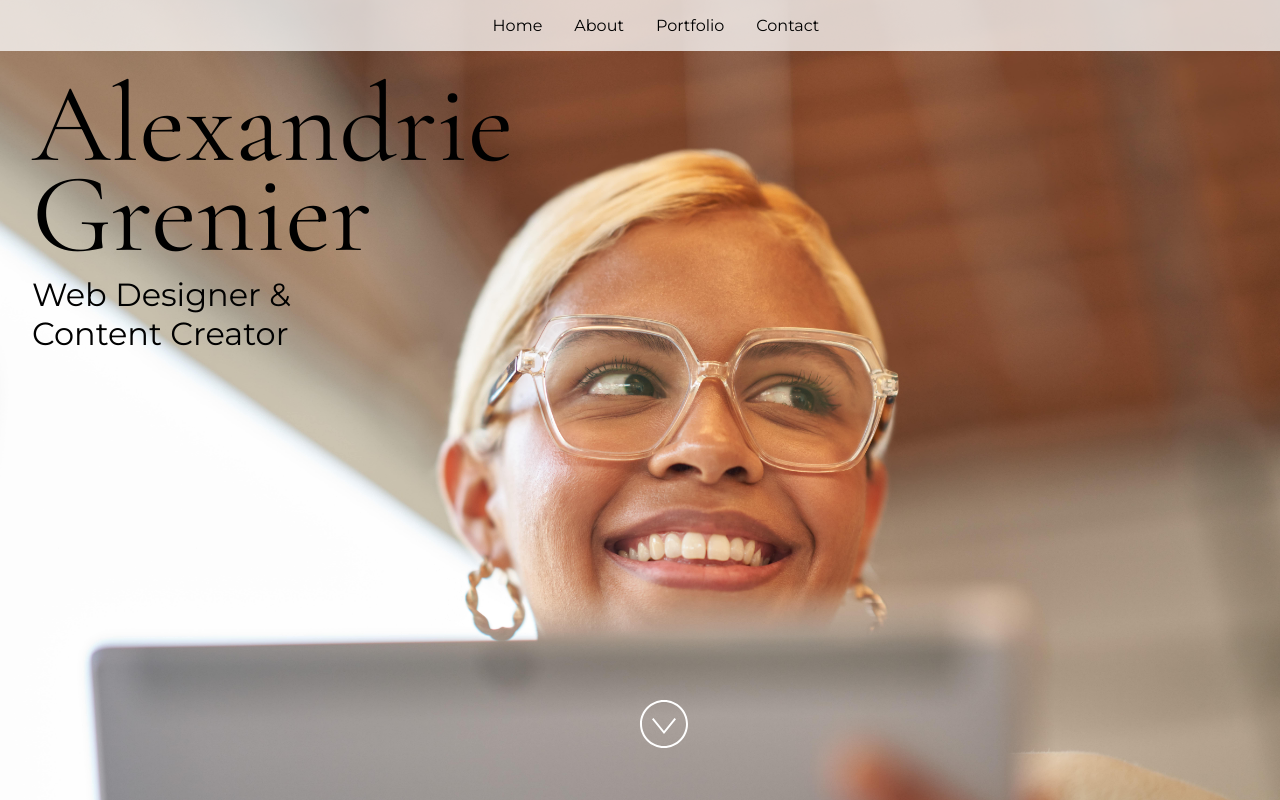
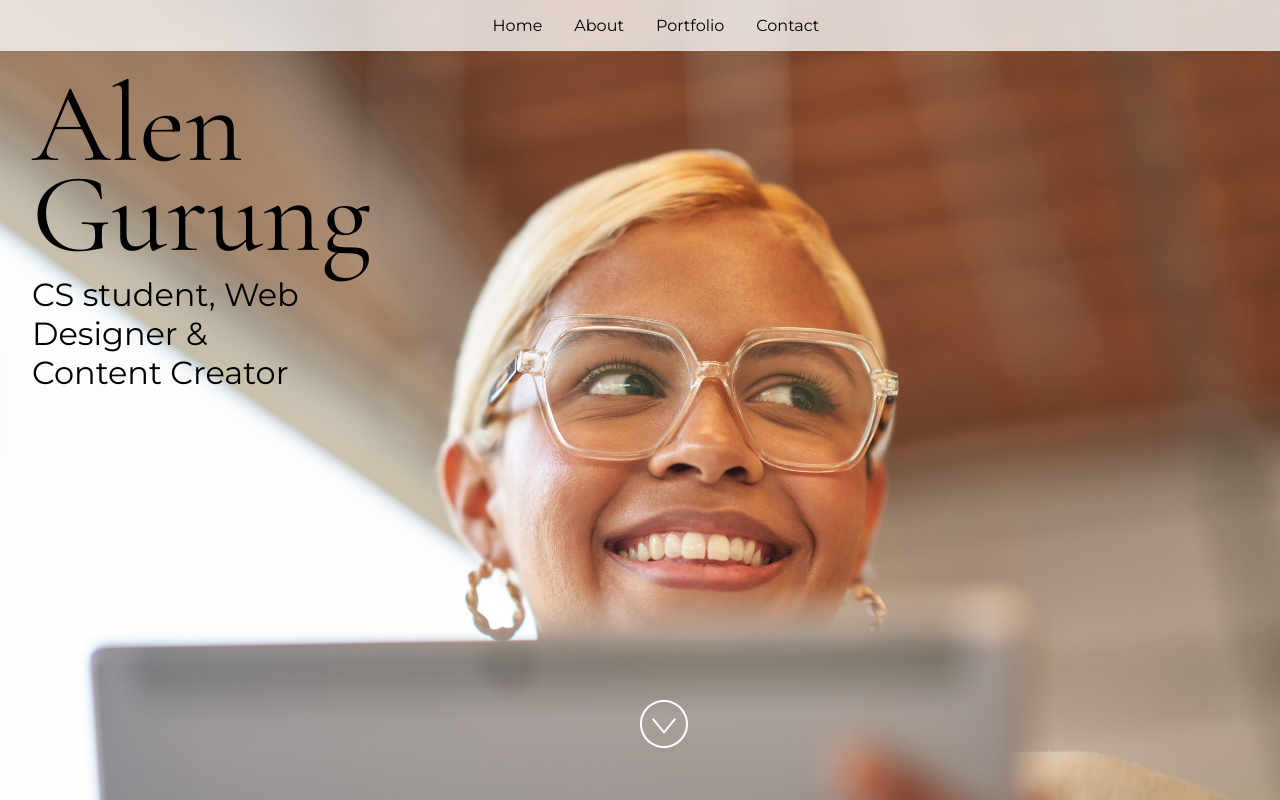
Before and after one commit to alen-gurung/portfolio, a React (Vite) app: page / in a window 1280 px wide. Built offline with nearby package versions, Linux system fonts and the light colour scheme.

Commit message:
publishing my portfolio static website

```diff
--- a/package.json
+++ b/package.json
@@ -3,11 +3,11 @@
   "version": "1.0.0",
   "description": "Educator JS Codespace Template",
   "source": "src/index.html",
-  "homepage": "https://github.com/microsoft/codespaces-teaching-template-js#readme",
+  "homepage": "http://{alen-gurung}.github.io/{portfolio}",
   "scripts": {
     "start": "parcel",
     "build": "parcel build",
-    "build-gh": "parcel build --public-url 'https://{github-username}.github.io/{repo-name}'",
+    "build-gh": "parcel build --public-url 'https://{alen-gurung}.github.io/{portfolio}'",
     "predeploy": "npm run build-gh",
     "deploy": "gh-pages -d dist"
   },
--- a/src/App.jsx
+++ b/src/App.jsx
@@ -24,15 +24,15 @@ import "./styles.css";
  * If you don't have one of the social sites listed, leave it as an empty string.
  */
 const siteProps = {
-  name: "Alexandrie Grenier",
-  title: "Web Designer & Content Creator",
+  name: "Alen Gurung",
+  title: "CS student, Web Designer & Content Creator",
   email: "alex@example.com",
-  gitHub: "microsoft",
-  instagram: "microsoft",
-  linkedIn: "satyanadella",
+  gitHub: "alen-gurung",
+  instagram: "alen_gurung",
+  linkedIn: "",
   medium: "",
-  twitter: "microsoft",
-  youTube: "Code",
+  twitter: "",
+  youTube: "",
 };
 
 const primaryColor = "#4E567E";
--- a/src/Components/About.jsx
+++ b/src/Components/About.jsx
@@ -23,21 +23,13 @@ const imageAltText = "purple and blue abstract background";
 /**
  * Sort description that expands on your title on the Home component.
  */
-const description =
-  "I'm a UI/UX student studying at Barnett Technical University. I enjoy creating unique and simplistic user interfaces in creative ways.";
+const description = "I'm a CS student. I enjoy creating unique user interfaces in creative ways.";
 
 /**
  * List of some of skills or technologies you work on, are learning,
  * passionate about, or enjoy,
  */
-const skillsList = [
-  "Web design",
-  "User experience",
-  "Inclusive design",
-  "Focus group testing",
-  "Mobile user interfaces",
-  "Graphic design",
-];
+const skillsList = ["Web design", "Video editing", "Graphic design"];
 
 /**
  * Use this to give more information about what you are passionate about,
@@ -45,7 +37,7 @@ const skillsList = [
  * about you on a professional level.
  */
 const detailOrQuote =
-  "I am passionate about solving problems in new creative ways to drive innovation. By leveraging my UI/UX experience I continually look for new and better ways to make tech accessible by all.";
+  "I am passionate about solving problems in new creative ways to drive innovation. By leveraging my CS experience I continually look for new and better ways to make tech accessible for all.";
 
 const About = () => {
   return (
--- a/src/Components/Portfolio.jsx
+++ b/src/Components/Portfolio.jsx
@@ -19,7 +19,7 @@ import React from "react";
  * Need an image? Check out https://unsplash.com to download a photo you
  * freely use on your site.
  */
-import image from "../images/design-desk.jpeg";
+import image from "../images/working.jpg";
 
 const imageAltText = "desktop with books and laptop";
 
```
Also changed, not shown: 1 other file (tests, documents, lock files or other folders).
